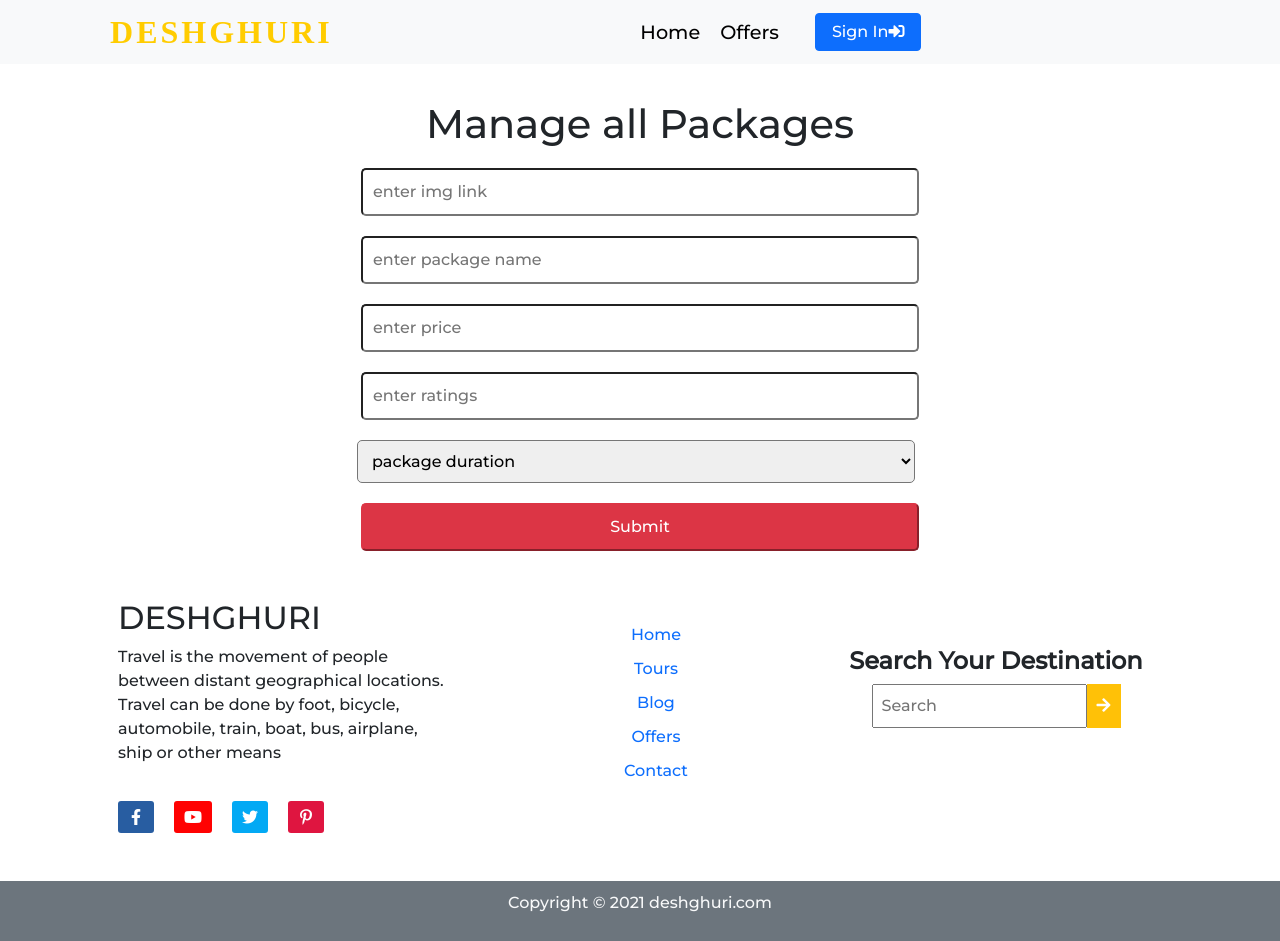
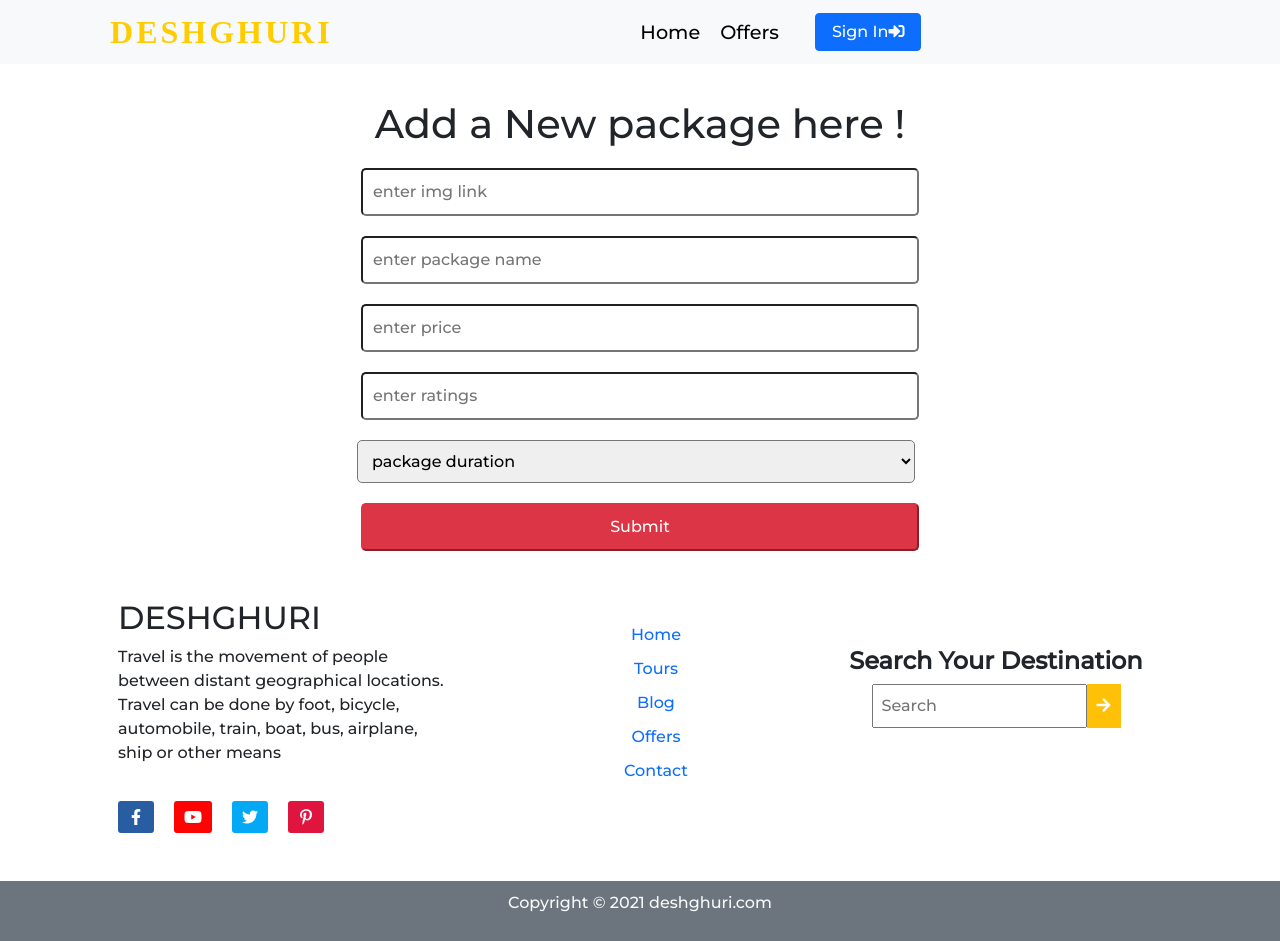
Before and after one commit to RHsanto/tourisum-project-client-side, a React (Create React App) app: page /add-packages in a window 1280 px wide. Built offline with nearby package versions, Linux system fonts and the light colour scheme; no server answers; a web font is replaced by a local one.

Commit message:
add some

```diff
--- a/src/components/Home/DashBoard/AddPackage/AddPackage.js
+++ b/src/components/Home/DashBoard/AddPackage/AddPackage.js
@@ -21,7 +21,7 @@ const AddPackage = () => {
 
   return (
     <div className='add-packages'>
-      <h1>Manage all Packages</h1>
+      <h1>Add a New package here !</h1>
    <div className='container'>
 
     <form className=' ' onSubmit={handleSubmit(onSubmit)}>
```
